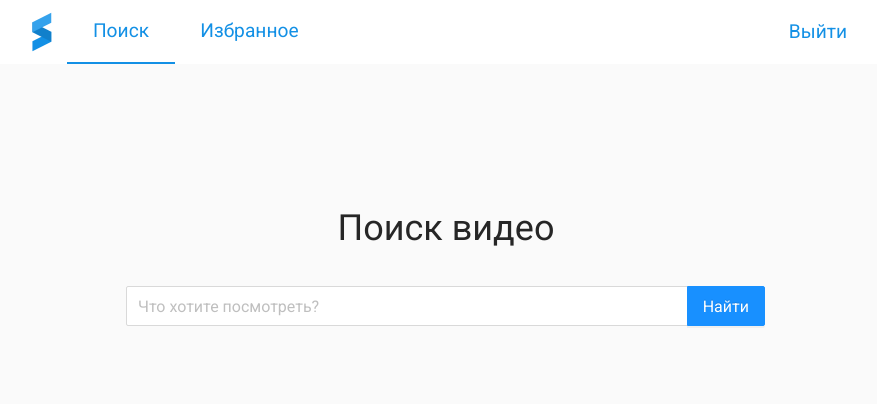
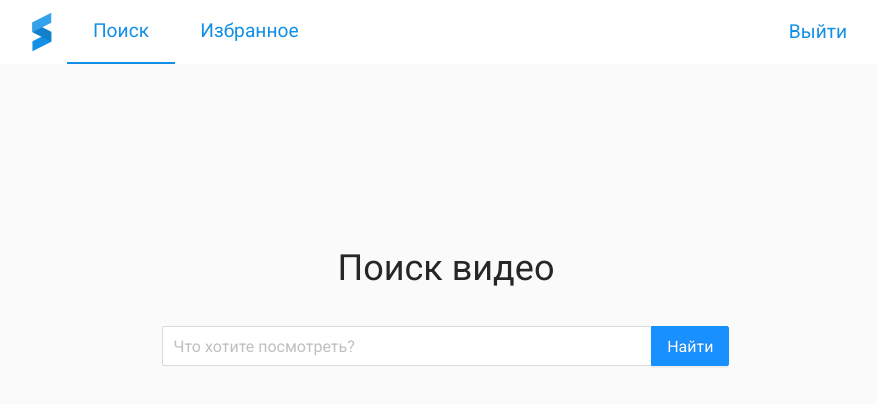
Before and after one commit to NightOfNights/sibdev-youtube-search, a React (Create React App) app: page /search in a window 1280 px wide. Shown: the top 404 px of the page, without its empty margins (194-1071 px from the left). Built offline with nearby package versions, Linux system fonts and the light colour scheme; sample sign-in values are in the browser's storage.

Commit message:
правки

```diff
--- a/src/layouts/mainLayout/mainLayout.js
+++ b/src/layouts/mainLayout/mainLayout.js
@@ -2,7 +2,7 @@ import React from 'react';
 import { Col, Row } from 'antd';
 import { Navbar } from '../../components';
 import './mainLayout.scss';
-//xs sm md lg xl xxl.
+
 const colSize = {
   xs: { span: 24 },
   sm: { span: 24 },
--- a/src/layouts/mainLayout/mainLayout.scss
+++ b/src/layouts/mainLayout/mainLayout.scss
@@ -2,4 +2,8 @@
   &__header {
     background-color: var(--basic-white);
   }
+
+  &__content-wrapper {
+    padding-top: 40px;
+  }
 }
--- a/src/layouts/searchLayout/searchLayout.js
+++ b/src/layouts/searchLayout/searchLayout.js
@@ -6,7 +6,8 @@ import './searchLayout.scss';
 const colSize = {
   xs: { span: 24 },
   sm: { span: 24 },
-  md: { span: 18 },
+  md: { span: 16 },
+  lg: { span: 16 },
 };
 
 const SearchLayout = ({ children }) => {
--- a/src/pages/favouritesPage/favouritesPage.scss
+++ b/src/pages/favouritesPage/favouritesPage.scss
@@ -2,7 +2,7 @@
   &__header {
     font-size: 1.75rem;
     font-weight: normal;
-    margin: 40px 0;
+    margin-bottom: 40px;
   }
 }
 
--- a/src/pages/searchResultPage/searchResultPage.scss
+++ b/src/pages/searchResultPage/searchResultPage.scss
@@ -1,6 +1,4 @@
 .search-result-page {
-  padding: 4vh 2vw;
-
   &__header {
     font-weight: normal;
     font-size: 1.75rem;
```
